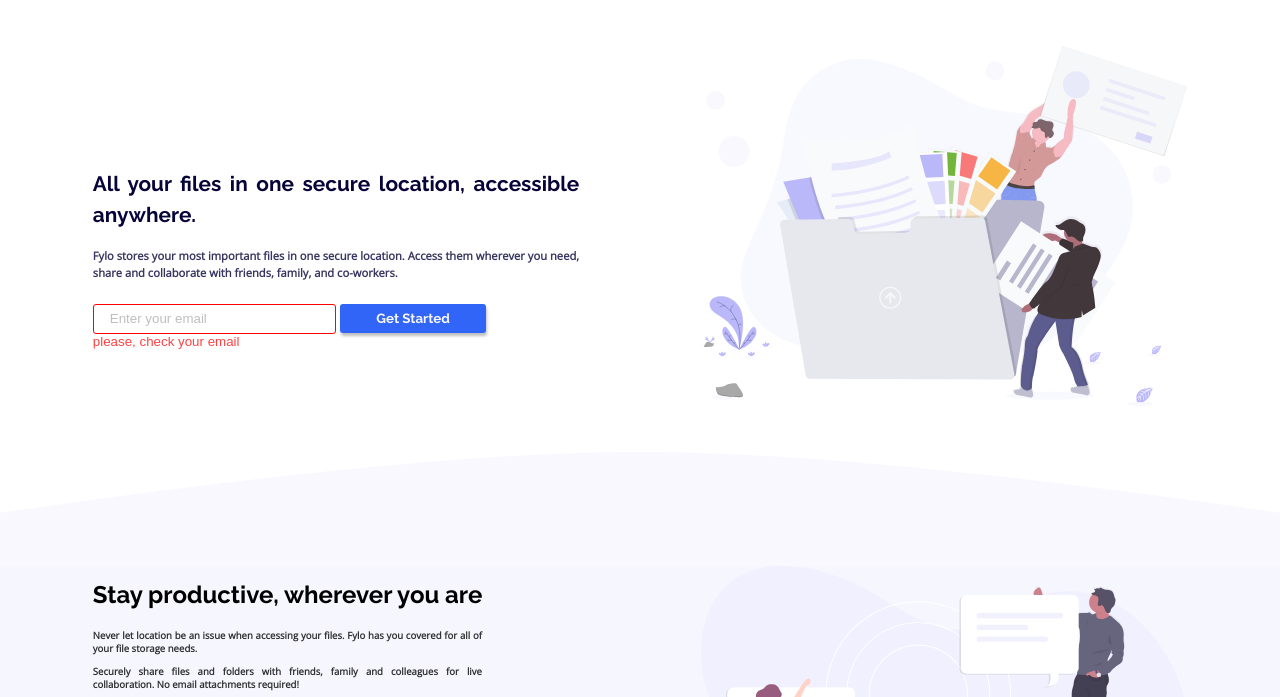
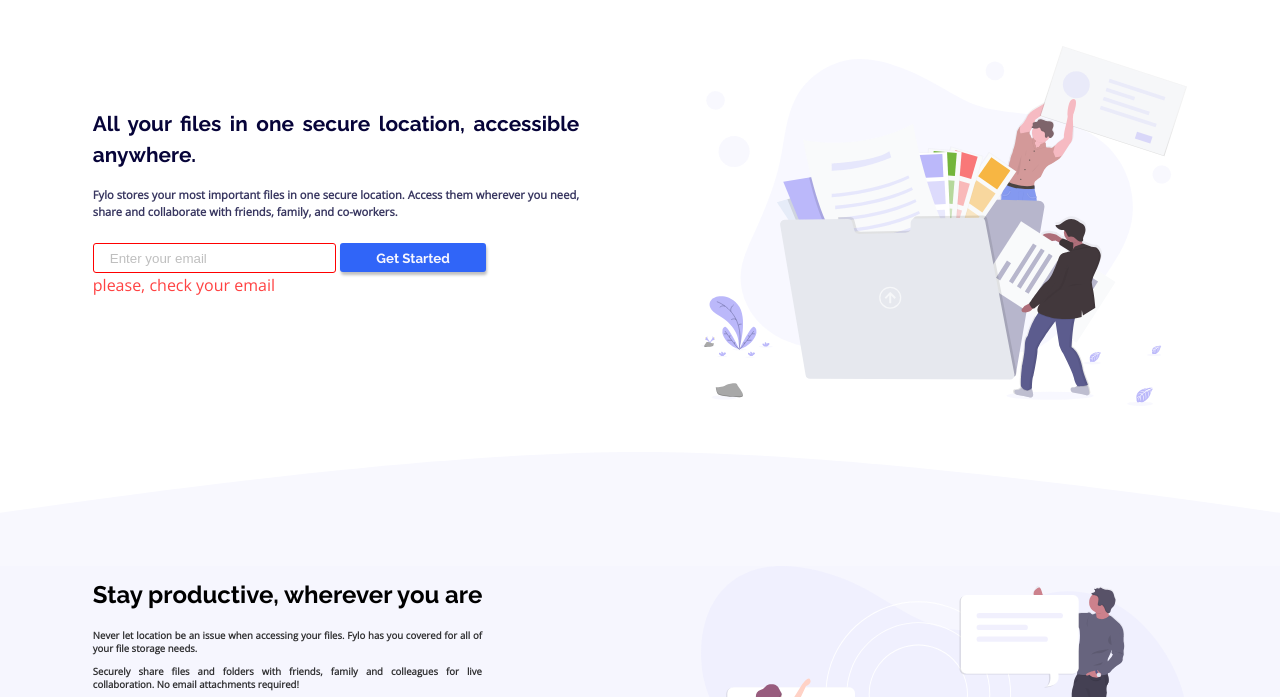
Before and after one commit to HualDev/FyloLandingPage, a plain HTML site: page index.html in a window 1280 px wide. Both pictures are taken after a click on the button "Get Started". Shown: the part 94-791 px from the top of the page. Drawn offline with nearby package versions, Linux system fonts and the light colour scheme.

Commit message:
Version 1.1:Bugs

```diff
--- a/index.html
+++ b/index.html
@@ -37,7 +37,7 @@
           </p>
           <input id="mail" type="email" placeholder="Enter your email">
           <input type="button" value="Get Started" onClick="pruebaemail(mail.value)">
-          <input id="error" class="nShow" type="label" value="please, check your email">
+          <label id="error" class="nShow">please, check your email</label>
         </div>
       </section>
 
@@ -87,7 +87,7 @@
 
         <div>
           <input id="email" type="email" placeholder="Enter your email...">
-          <input id="error1" class="nShow" type="label" value="please, check your email">
+          <label id="error1" class="nShow">please, check your email</label>
           <input type="button" value="Get Started For Free" onClick="pruebaemail1(email.value)">
         </div>
       </section>
--- a/style.css
+++ b/style.css
@@ -82,12 +82,13 @@ input[type='email']{
     margin-bottom: 0;
 }
 
-input[type='label']{
-    width: 100%;
+label{
     margin: 0;
     padding: 0;
     color: hsl(0, 100%, 63%);
     margin-bottom: 7rem;
+    text-align: justify;
+    width: 80%;
 }
 
 .nShow{
@@ -224,7 +225,7 @@ h4{
     width: 80%;
 }
 
-.early input[type='label']{
+.early label{
     background-color: transparent;
     margin: auto;
     color: var(--lightgrayishBlue);
@@ -349,11 +350,11 @@ footer{
         width: 50%;
     }
 
-    .early input[type='label']{
+    .early label{
         margin: 0;
     }
 
-    input[type='label']{
+    input label{
        width: 80%;
        margin-bottom: 0;
     }
```
